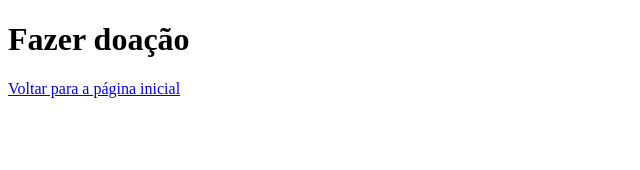
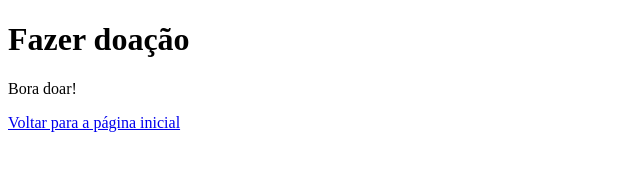
Before and after one commit to juniordecio/profundacao, a plain HTML site: page giveaway.html in a window 1280 px wide. Shown: the whole page, without its empty margins (0-640 px from the left). Drawn offline with Linux system fonts and the light colour scheme.

Commit message:
Acrescentado subtítulo na página de doação

```diff
--- a/giveaway.html
+++ b/giveaway.html
@@ -8,6 +8,7 @@
 </head>
 <body>
     <h1>Fazer doação</h1>
+    <p>Bora doar!</p>
     <a href="index.html">Voltar para a página inicial</a>
 </body>
 </html>
```
